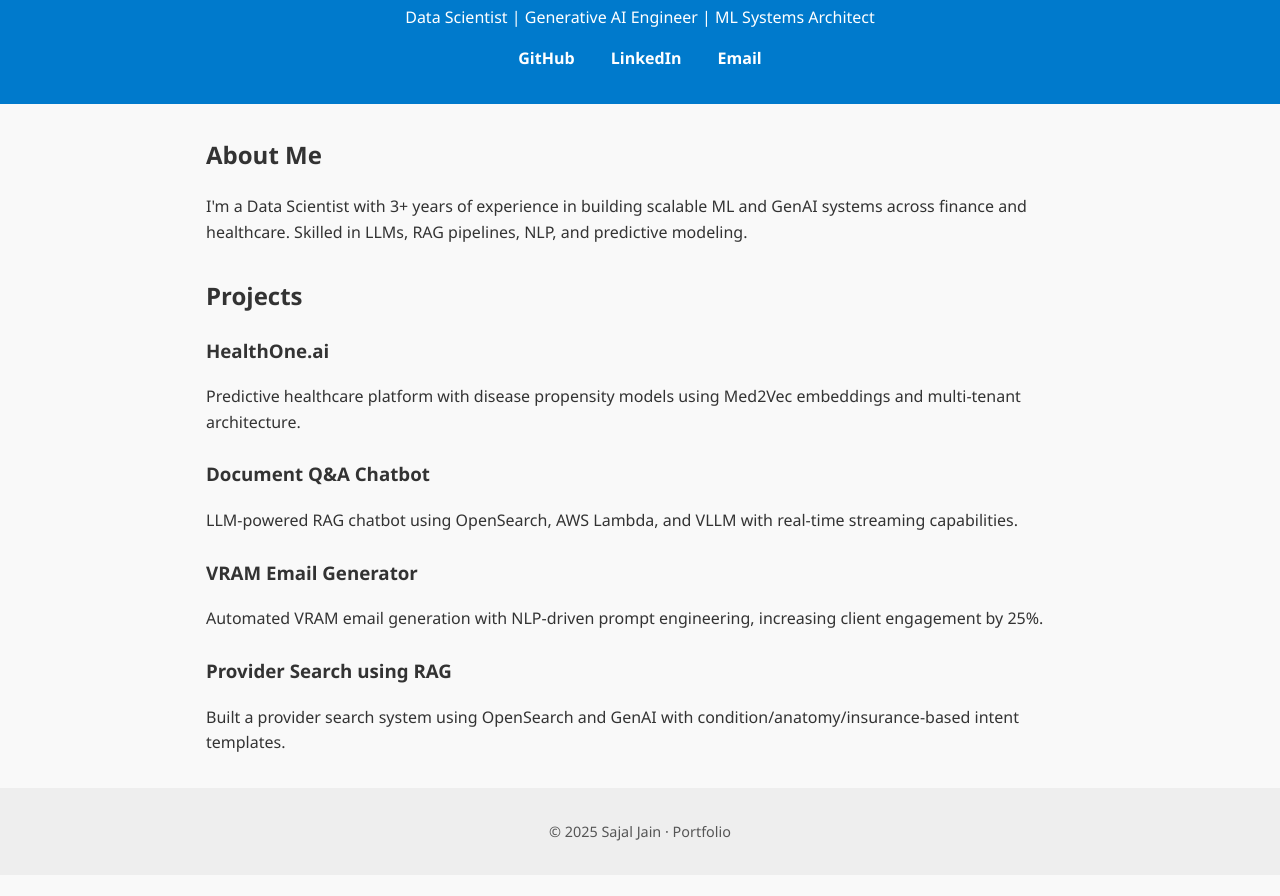
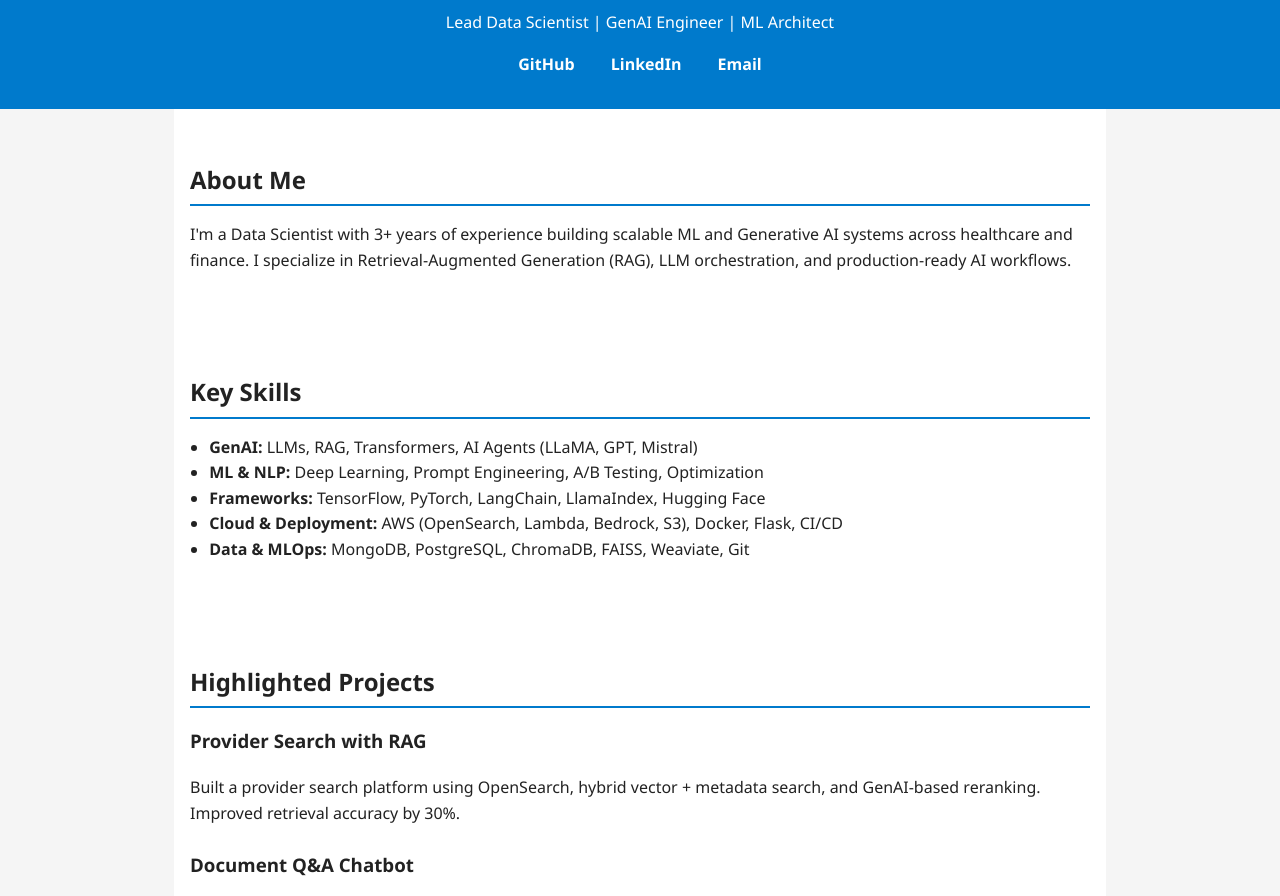
Before and after one commit to Sajalj98/sajalj98.github.io, a plain HTML site: page index.html in a window 1280 px wide. Shown: the part 116-1012 px from the top of the page. Before the commit the page ends 991 px from the top, so only its background shows below. Drawn offline with Linux system fonts and the light colour scheme.

Commit message:
Update index.html

```diff
--- a/index.html
+++ b/index.html
@@ -3,51 +3,49 @@
 <head>
   <meta charset="UTF-8" />
   <meta name="viewport" content="width=device-width, initial-scale=1.0"/>
-  <title>Sajal Jain | Portfolio</title>
+  <title>Sajal Jain | Data Scientist & GenAI Engineer</title>
   <style>
-    * {
-      box-sizing: border-box;
-    }
     body {
       font-family: 'Segoe UI', Tahoma, Geneva, Verdana, sans-serif;
       margin: 0;
-      padding: 0;
-      background-color: #f9f9f9;
-      color: #333;
+      background-color: #f5f5f5;
+      color: #222;
       line-height: 1.6;
     }
     header {
       background-color: #007acc;
       color: white;
-      padding: 2rem 1rem;
+      padding: 2rem;
       text-align: center;
     }
-    h1 {
-      margin-bottom: 0.5rem;
-    }
     nav a {
+      color: white;
       margin: 0 1rem;
-      color: white;
       text-decoration: none;
       font-weight: bold;
     }
     section {
       max-width: 900px;
-      margin: 2rem auto;
-      padding: 0 1rem;
+      margin: auto;
+      padding: 2rem 1rem;
+      background-color: white;
     }
-    ul {
-      padding-left: 1.2rem;
+    h2 {
+      border-bottom: 2px solid #007acc;
+      padding-bottom: 0.3rem;
+      margin-bottom: 1rem;
     }
-    .project {
+    .job, .project {
       margin-bottom: 1.5rem;
     }
     footer {
       text-align: center;
-      padding: 2rem 1rem;
+      padding: 2rem;
       background: #eee;
-      color: #555;
-      font-size: 0.9rem;
+      color: #666;
+    }
+    ul {
+      padding-left: 1.2rem;
     }
   </style>
 </head>
@@ -55,49 +53,96 @@
 
   <header>
     <h1>Sajal Jain</h1>
-    <p>Data Scientist | Generative AI Engineer | ML Systems Architect</p>
+    <p>Lead Data Scientist | GenAI Engineer | ML Architect</p>
     <nav>
       <a href="https://github.com/sajaljain" target="_blank">GitHub</a>
-      <a href="https://www.linkedin.com/in/sajaljain" target="_blank">LinkedIn</a>
-      <a href="mailto:sajal@example.com">Email</a>
+      <a href="https://www.linkedin.com/in/sajalj4598/" target="_blank">LinkedIn</a>
+      <a href="mailto:sajalj4598@gmail.com">Email</a>
     </nav>
   </header>
 
   <section>
     <h2>About Me</h2>
     <p>
-      I'm a Data Scientist with 3+ years of experience in building scalable ML and GenAI systems across finance and healthcare.
-      Skilled in LLMs, RAG pipelines, NLP, and predictive modeling.
+      I'm a Data Scientist with 3+ years of experience building scalable ML and Generative AI systems across healthcare and finance. I specialize in Retrieval-Augmented Generation (RAG), LLM orchestration, and production-ready AI workflows.
     </p>
   </section>
 
   <section>
-    <h2>Projects</h2>
+    <h2>Key Skills</h2>
+    <ul>
+      <li><strong>GenAI:</strong> LLMs, RAG, Transformers, AI Agents (LLaMA, GPT, Mistral)</li>
+      <li><strong>ML & NLP:</strong> Deep Learning, Prompt Engineering, A/B Testing, Optimization</li>
+      <li><strong>Frameworks:</strong> TensorFlow, PyTorch, LangChain, LlamaIndex, Hugging Face</li>
+      <li><strong>Cloud & Deployment:</strong> AWS (OpenSearch, Lambda, Bedrock, S3), Docker, Flask, CI/CD</li>
+      <li><strong>Data & MLOps:</strong> MongoDB, PostgreSQL, ChromaDB, FAISS, Weaviate, Git</li>
+    </ul>
+  </section>
+
+  <section>
+    <h2>Highlighted Projects</h2>
 
     <div class="project">
-      <h3>HealthOne.ai</h3>
-      <p>Predictive healthcare platform with disease propensity models using Med2Vec embeddings and multi-tenant architecture.</p>
+      <h3>Provider Search with RAG</h3>
+      <p>Built a provider search platform using OpenSearch, hybrid vector + metadata search, and GenAI-based reranking. Improved retrieval accuracy by 30%.</p>
     </div>
 
     <div class="project">
       <h3>Document Q&A Chatbot</h3>
-      <p>LLM-powered RAG chatbot using OpenSearch, AWS Lambda, and VLLM with real-time streaming capabilities.</p>
+      <p>Developed a chatbot with LangChain, Flask, and MongoDB for querying EOC/EOB documents. Added parallel processing & async support using VLLM and S3 integration.</p>
     </div>
 
     <div class="project">
       <h3>VRAM Email Generator</h3>
-      <p>Automated VRAM email generation with NLP-driven prompt engineering, increasing client engagement by 25%.</p>
+      <p>Generated marketing emails and sitelinks from Economic Outlook PDFs using prompt engineering. Improved engagement by 20%.</p>
     </div>
 
     <div class="project">
-      <h3>Provider Search using RAG</h3>
-      <p>Built a provider search system using OpenSearch and GenAI with condition/anatomy/insurance-based intent templates.</p>
+      <h3>HealthOne.ai</h3>
+      <p>Developed disease propensity and risk models on 1B+ APCD records. Enhanced data processing and multi-tenant architecture for healthcare clients.</p>
     </div>
 
   </section>
 
+  <section>
+    <h2>Experience</h2>
+
+    <div class="job">
+      <h3>Lead Data Scientist – UST (2024–Present)</h3>
+      <ul>
+        <li>Provider search using RAG, query expansion, spell correction, and reranking (30% gain in retrieval accuracy).</li>
+        <li>Summarizer for webinar transcripts using recursive summarization and feedback extraction (40% time reduction).</li>
+        <li>Multi-Document Q&A chatbot using Flask, MongoDB, and S3 with async/parallel processing.</li>
+      </ul>
+    </div>
+
+    <div class="job">
+      <h3>Data Scientist II – UST (2023–2024)</h3>
+      <ul>
+        <li>Generated VRAM emails with prompt engineering, improving CTR by 20%.</li>
+        <li>Processed 500+ PDFs using RAG for EOC/EOB claims, enhancing retrieval by 30%.</li>
+        <li>Deployed VLLM with Multi-GPU architecture for real-time streaming and low latency GenAI responses.</li>
+      </ul>
+    </div>
+
+    <div class="job">
+      <h3>Data Scientist – UST Abzooba (2021–2023)</h3>
+      <ul>
+        <li>Built predictive models for healthcare (disease risk, social isolation) on 1B+ records.</li>
+        <li>Improved HealthOne.ai processing by 3x, implemented multi-tenancy & component marketplace.</li>
+        <li>Developed reusable components for outlier detection, token normalization, and balancing.</li>
+      </ul>
+    </div>
+
+  </section>
+
+  <section>
+    <h2>Education</h2>
+    <p><strong>B.Tech in Computer Science</strong> – MIT Pune, CGPA: 9.35/10</p>
+  </section>
+
   <footer>
-    &copy; 2025 Sajal Jain · Portfolio
+    &copy; 2025 Sajal Jain · Built with ❤️ using GitHub Pages
   </footer>
 
 </body>
```
